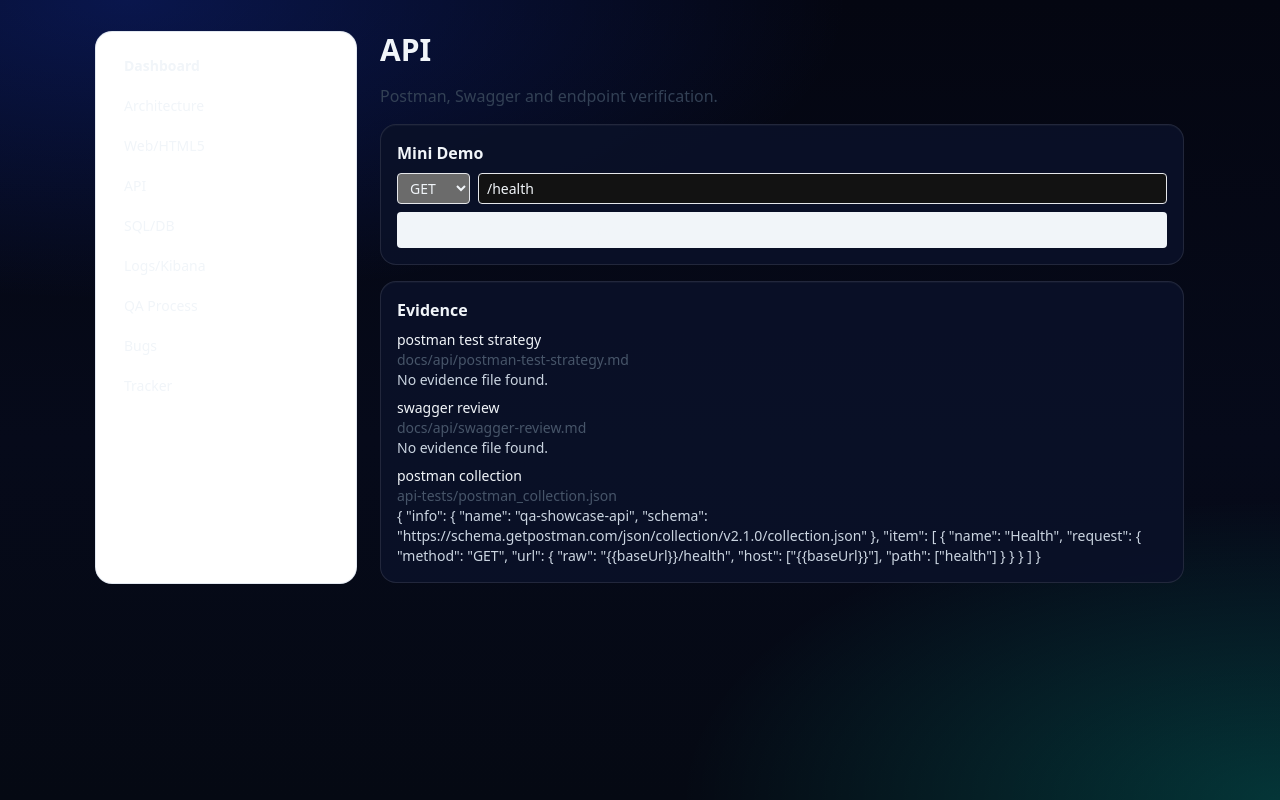
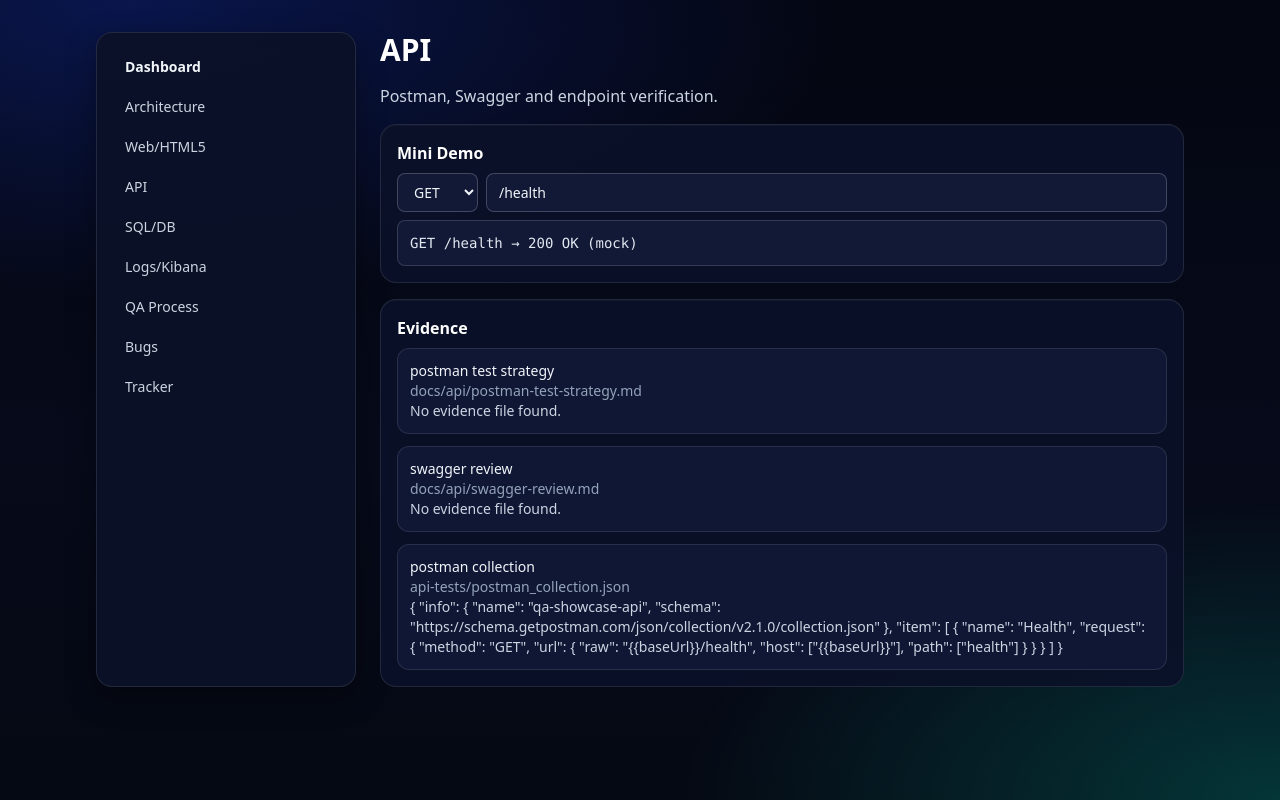
Before and after one commit to anatoliu1610/qa-showcase, a Next.js app: page /skills/api in a window 1280 px wide. Built offline with nearby package versions, Linux system fonts and the light colour scheme.

Commit message:
Improve readability across skills and coverage pages

```diff
--- a/app/skills/[category]/page.tsx
+++ b/app/skills/[category]/page.tsx
@@ -26,11 +26,23 @@ export default async function CategoryPage({ params }: { params: Promise<{ categ
 
   return (
     <section className="space-y-4">
-      <h1 className="text-3xl font-bold">{found.label}</h1>
-      <p className="text-slate-700">{found.desc}</p>
-      <Card><h2 className="mb-2 font-semibold">Mini Demo</h2><Widget /></Card>
-      <Card><h2 className="mb-2 font-semibold">Evidence</h2>
-        <ul className="space-y-2 text-sm">{artifacts.map((a)=><li key={a.path}><p className="font-medium">{a.title}</p><p className="text-slate-600">{a.path}</p><MarkdownView content={readText(a.path).slice(0,500)} /></li>)}</ul>
+      <h1 className="text-3xl font-bold text-white">{found.label}</h1>
+      <p className="text-slate-300">{found.desc}</p>
+      <Card>
+        <h2 className="mb-2 font-semibold text-white">Mini Demo</h2>
+        <Widget />
+      </Card>
+      <Card>
+        <h2 className="mb-2 font-semibold text-white">Evidence</h2>
+        <ul className="space-y-3 text-sm">
+          {artifacts.map((a) => (
+            <li key={a.path} className="rounded-xl border border-white/10 bg-[#0f1735] p-3">
+              <p className="font-medium text-slate-100">{a.title}</p>
+              <p className="text-slate-400">{a.path}</p>
+              <MarkdownView content={readText(a.path).slice(0, 500)} />
+            </li>
+          ))}
+        </ul>
       </Card>
     </section>
   );
--- a/app/skills/page.tsx
+++ b/app/skills/page.tsx
@@ -5,12 +5,15 @@ import { Card } from '@/components/ui';
 export default function SkillsDashboard() {
   return (
     <section className="space-y-4">
-      <h1 className="text-3xl font-bold">Skills Web App</h1>
-      <p className="text-slate-700">Interactive QA knowledge demos with evidence from repository artifacts.</p>
+      <h1 className="text-3xl font-bold text-white">Skills Web App</h1>
+      <p className="text-slate-300">Interactive QA knowledge demos with evidence from repository artifacts.</p>
       <div className="grid gap-3 sm:grid-cols-2">
         {skillRoutes.map((s) => (
           <Link key={s.slug} href={`/skills/${s.slug}`}>
-            <Card className="hover:bg-slate-50"><h2 className="font-semibold">{s.label}</h2><p className="text-sm text-slate-600">{s.desc}</p></Card>
+            <Card className="hover:bg-[#111938]">
+              <h2 className="font-semibold text-white">{s.label}</h2>
+              <p className="text-sm text-slate-300">{s.desc}</p>
+            </Card>
           </Link>
         ))}
       </div>
--- a/components/skills-sidebar.tsx
+++ b/components/skills-sidebar.tsx
@@ -3,11 +3,17 @@ import { skillRoutes } from '@/data/skills';
 
 export function SkillsSidebar() {
   return (
-    <aside className="rounded-2xl bg-white p-4 shadow-sm ring-1 ring-slate-200">
+    <aside className="rounded-2xl border border-white/10 bg-[#0b1128]/95 p-4 shadow-[0_10px_30px_rgba(0,0,0,.35)]">
       <nav className="space-y-1" aria-label="Skills sections">
-        <Link href="/skills" className="block rounded-md px-3 py-2 text-sm font-semibold hover:bg-slate-100">Dashboard</Link>
+        <Link href="/skills" className="block rounded-md px-3 py-2 text-sm font-semibold text-slate-100 hover:bg-white/10">
+          Dashboard
+        </Link>
         {skillRoutes.map((s) => (
-          <Link key={s.slug} href={`/skills/${s.slug}`} className="block rounded-md px-3 py-2 text-sm hover:bg-slate-100">
+          <Link
+            key={s.slug}
+            href={`/skills/${s.slug}`}
+            className="block rounded-md px-3 py-2 text-sm text-slate-300 hover:bg-white/10 hover:text-white"
+          >
             {s.label}
           </Link>
         ))}
--- a/components/widgets.tsx
+++ b/components/widgets.tsx
@@ -1,33 +1,124 @@
 'use client';
 import { useMemo, useState } from 'react';
 
+const inputCls = 'rounded-lg border border-white/20 bg-[#111936] px-3 py-2 text-sm text-slate-100 placeholder:text-slate-400';
+const chipCls = 'rounded-md border border-white/20 bg-[#111936] px-3 py-1 text-sm text-slate-100 hover:bg-[#1a2550]';
+const panelCls = 'rounded-lg border border-white/15 bg-[#111936] p-3 text-sm text-slate-200';
+
 export function ArchitectureWidget() {
-  const nodes = ['Client','API Gateway','Game Service','DB','Logs'];
-  const details: Record<string,string> = {
-    Client:'Validates UI behavior, form errors, and request payload composition.',
-    'API Gateway':'Checks auth, routing, status codes, and headers.',
-    'Game Service':'Verifies business rules, edge cases, and response consistency.',
-    DB:'Runs SQL checks for integrity, joins and data correctness.',
-    Logs:'Correlates request_id in Kibana for root-cause analysis.'
+  const nodes = ['Client', 'API Gateway', 'Game Service', 'DB', 'Logs'];
+  const details: Record<string, string> = {
+    Client: 'Validates UI behavior, form errors, and request payload composition.',
+    'API Gateway': 'Checks auth, routing, status codes, and headers.',
+    'Game Service': 'Verifies business rules, edge cases, and response consistency.',
+    DB: 'Runs SQL checks for integrity, joins and data correctness.',
+    Logs: 'Correlates request_id in Kibana for root-cause analysis.'
   };
   const [active, setActive] = useState(nodes[0]);
-  return <div className="space-y-3"><div className="flex flex-wrap gap-2">{nodes.map(n=><button key={n} onClick={()=>setActive(n)} className="rounded-md border px-3 py-1 text-sm hover:bg-slate-100" aria-label={`Select ${n}`}>{n}</button>)}</div><p className="rounded-md bg-slate-100 p-3 text-sm">{details[active]}</p></div>;
+
+  return (
+    <div className="space-y-3">
+      <div className="flex flex-wrap gap-2">
+        {nodes.map((n) => (
+          <button key={n} onClick={() => setActive(n)} className={chipCls} aria-label={`Select ${n}`}>
+            {n}
+          </button>
+        ))}
+      </div>
+      <p className={panelCls}>{details[active]}</p>
+    </div>
+  );
 }
 
 export function ChecklistWidget() {
-  const [items, set] = useState([{t:'Status code verified',v:false},{t:'Headers validated',v:false},{t:'HTML5 validation works',v:false}]);
-  return <div className="space-y-2">{items.map((it,i)=><label key={it.t} className="flex items-center gap-2 text-sm"><input type="checkbox" checked={it.v} onChange={()=>set(items.map((x,idx)=>idx===i?{...x,v:!x.v}:x))}/>{it.t}</label>)}</div>;
+  const [items, set] = useState([
+    { t: 'Status code verified', v: false },
+    { t: 'Headers validated', v: false },
+    { t: 'HTML5 validation works', v: false }
+  ]);
+
+  return (
+    <div className="space-y-2 text-slate-200">
+      {items.map((it, i) => (
+        <label key={it.t} className="flex items-center gap-2 text-sm">
+          <input
+            type="checkbox"
+            checked={it.v}
+            onChange={() => set(items.map((x, idx) => (idx === i ? { ...x, v: !x.v } : x)))}
+          />
+          {it.t}
+        </label>
+      ))}
+    </div>
+  );
 }
 
 export function ApiWidget() {
-  const [method,setMethod]=useState('GET'); const [url,setUrl]=useState('/health');
-  return <div className="space-y-2 text-sm"><div className="flex gap-2"><select value={method} onChange={e=>setMethod(e.target.value)} className="rounded border px-2 py-1"><option>GET</option><option>POST</option></select><input value={url} onChange={e=>setUrl(e.target.value)} className="flex-1 rounded border px-2 py-1"/></div><pre className="rounded bg-slate-100 p-2">{method} {url} → 200 OK (mock)</pre></div>;
+  const [method, setMethod] = useState('GET');
+  const [url, setUrl] = useState('/health');
+
+  return (
+    <div className="space-y-2 text-sm">
+      <div className="flex gap-2">
+        <select value={method} onChange={(e) => setMethod(e.target.value)} className={inputCls}>
+          <option>GET</option>
+          <option>POST</option>
+        </select>
+        <input value={url} onChange={(e) => setUrl(e.target.value)} className={`flex-1 ${inputCls}`} />
+      </div>
+      <pre className={panelCls}>{method} {url} → 200 OK (mock)</pre>
+    </div>
+  );
 }
 
-export function DbWidget(){const queries=['SELECT * FROM sessions WHERE ended_at IS NULL;','SELECT user_id, SUM(amount) FROM bets GROUP BY user_id;'];const [q,setQ]=useState(queries[0]);return <div className="space-y-2"><select className="w-full rounded border p-2 text-sm" value={q} onChange={e=>setQ(e.target.value)}>{queries.map(x=><option key={x}>{x}</option>)}</select><pre className="rounded bg-slate-100 p-2 text-xs">{q}</pre></div>}
+export function DbWidget() {
+  const queries = ['SELECT * FROM sessions WHERE ended_at IS NULL;', 'SELECT user_id, SUM(amount) FROM bets GROUP BY user_id;'];
+  const [q, setQ] = useState(queries[0]);
 
-export function LogsWidget(){const logs=[{level:'ERROR',msg:'/api/spin timeout'},{level:'INFO',msg:'/api/health ok'}]; const [f,setF]=useState(''); const filtered=useMemo(()=>logs.filter(l=>`${l.level} ${l.msg}`.toLowerCase().includes(f.toLowerCase())),[f]); return <div className='space-y-2'><input placeholder='Filter logs / KQL keyword' className='w-full rounded border p-2 text-sm' value={f} onChange={e=>setF(e.target.value)}/><ul className='space-y-1 text-sm'>{filtered.map((l,i)=><li key={i} className='rounded bg-slate-100 p-2'>{l.level}: {l.msg}</li>)}</ul></div>}
+  return (
+    <div className="space-y-2">
+      <select className={`w-full ${inputCls}`} value={q} onChange={(e) => setQ(e.target.value)}>
+        {queries.map((x) => (
+          <option key={x}>{x}</option>
+        ))}
+      </select>
+      <pre className={`${panelCls} text-xs`}>{q}</pre>
+    </div>
+  );
+}
 
-export function ProcessWidget(){return <div className='text-sm rounded bg-slate-100 p-3'>Template preview: Test Plan → Scope, Risks, Entry/Exit, Test Cases, Reporting.</div>}
-export function BugsWidget(){return <div className='text-sm rounded bg-slate-100 p-3'>Bug: Title · Severity/Priority · Steps · Expected/Actual · Attachments.</div>}
-export function TrackerWidget(){return <div className='grid grid-cols-3 gap-2 text-sm'><div className='rounded bg-slate-100 p-2'>Open</div><div className='rounded bg-slate-100 p-2'>In Progress</div><div className='rounded bg-slate-100 p-2'>Done</div></div>}
+export function LogsWidget() {
+  const logs = [
+    { level: 'ERROR', msg: '/api/spin timeout' },
+    { level: 'INFO', msg: '/api/health ok' }
+  ];
+  const [f, setF] = useState('');
+  const filtered = useMemo(() => logs.filter((l) => `${l.level} ${l.msg}`.toLowerCase().includes(f.toLowerCase())), [f]);
+
+  return (
+    <div className="space-y-2">
+      <input placeholder="Filter logs / KQL keyword" className={`w-full ${inputCls}`} value={f} onChange={(e) => setF(e.target.value)} />
+      <ul className="space-y-1 text-sm">
+        {filtered.map((l, i) => (
+          <li key={i} className={panelCls}>{l.level}: {l.msg}</li>
+        ))}
+      </ul>
+    </div>
+  );
+}
+
+export function ProcessWidget() {
+  return <div className={panelCls}>Template preview: Test Plan → Scope, Risks, Entry/Exit, Test Cases, Reporting.</div>;
+}
+export function BugsWidget() {
+  return <div className={panelCls}>Bug: Title · Severity/Priority · Steps · Expected/Actual · Attachments.</div>;
+}
+export function TrackerWidget() {
+  return (
+    <div className="grid grid-cols-3 gap-2 text-sm text-slate-200">
+      <div className={panelCls}>Open</div>
+      <div className={panelCls}>In Progress</div>
+      <div className={panelCls}>Done</div>
+    </div>
+  );
+}
```
